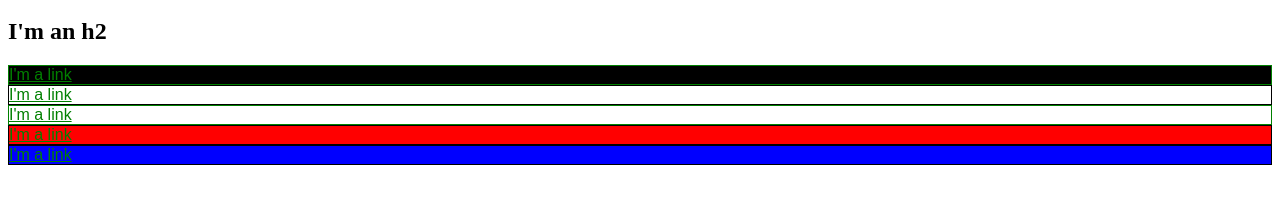
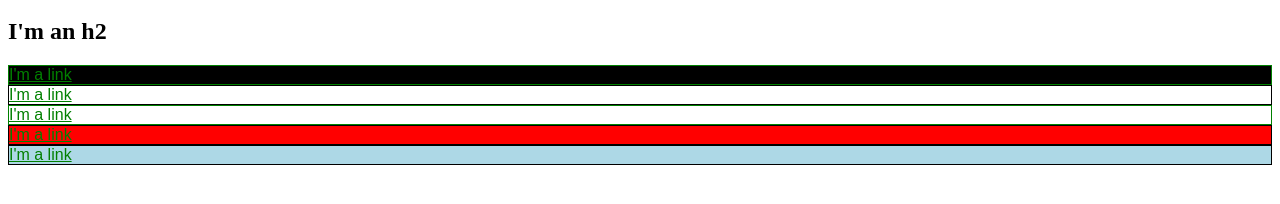
Before and after one commit to RayHightower/cssrepo, a plain HTML site: page index.html in a window 1280 px wide. Shown: the part 122-326 px from the top of the page. Drawn offline with Linux system fonts and the light colour scheme.

Commit message:
Use class names that describe the purpose, not the visual result.

```diff
--- a/index.html
+++ b/index.html
@@ -27,10 +27,10 @@
       .bio-box a {
         color: green;
       }
-      .blue {
-        background: blue;
+      .cool {
+        background: lightblue;
       }
-      .red {
+      .alert {
         background: red;
       }
     </style>
@@ -58,10 +58,10 @@
     <div>
       <a href="https://example.com/">I'm a link</a>
     </div>
-    <div class="bio-box red">
+    <div class="bio-box alert">
       <a href="https://example.com/">I'm a link</a>
     </div>
-    <div class="bio-box blue">
+    <div class="bio-box cool">
       <a href="https://example.com/">I'm a link</a>
     </div>
   </body>
```
